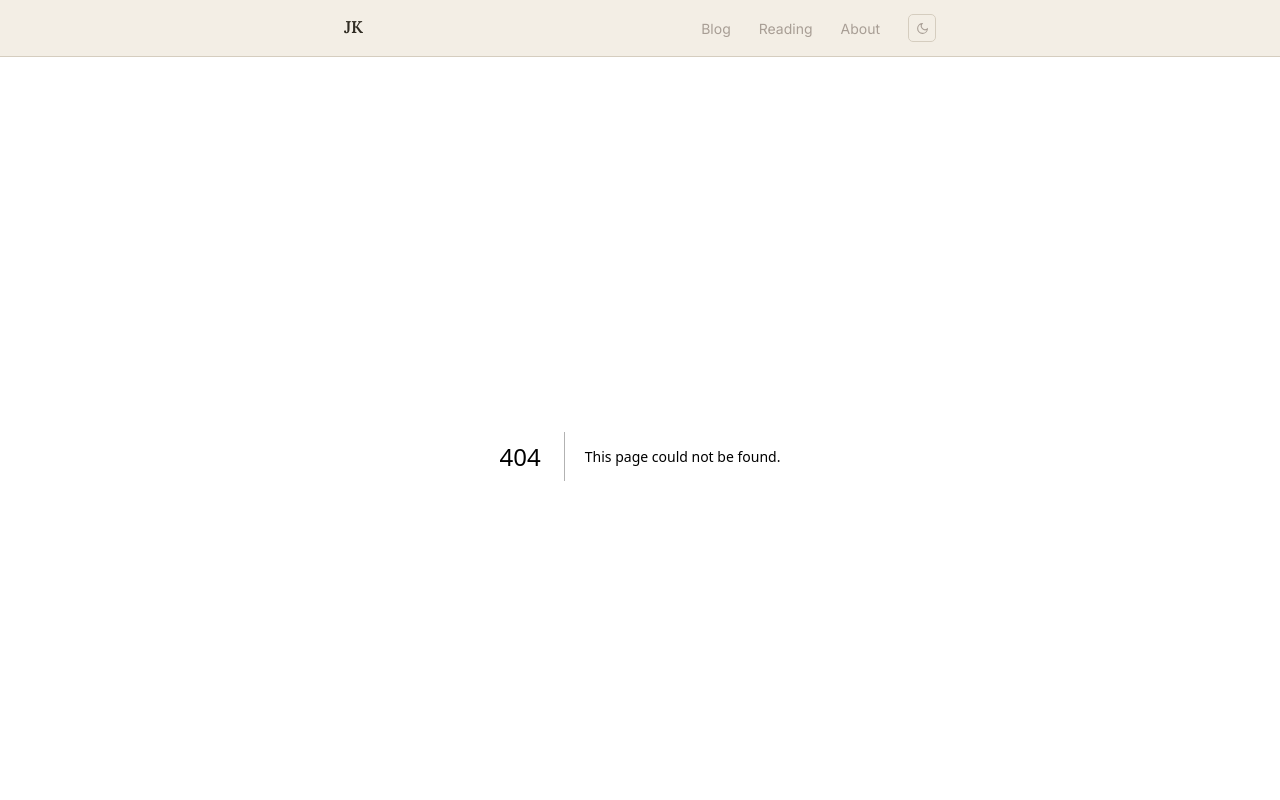
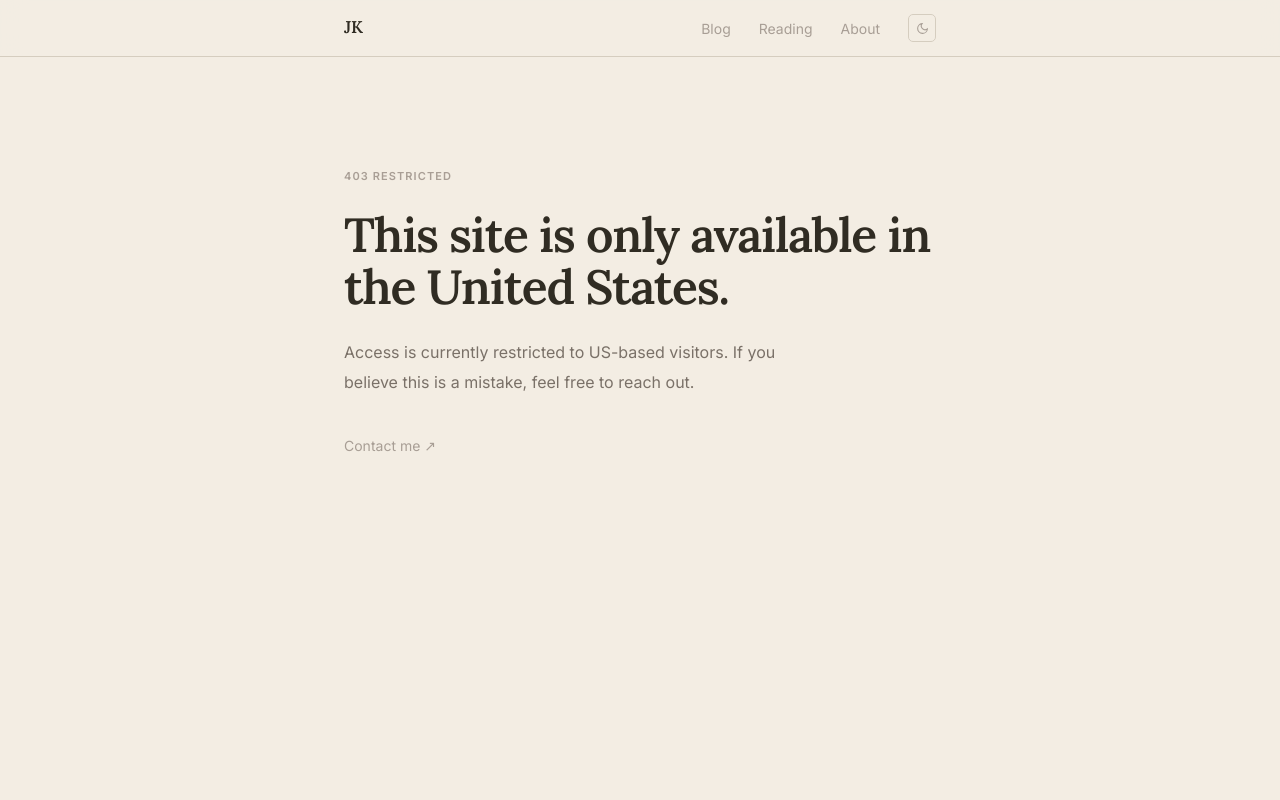
Before and after one commit to jeevesh2002/v5.jeeveshkrishna.com, a Next.js app: page /blocked in a window 1280 px wide. Before the commit this address had no page. Shown: the top 800 px of the page. Built offline with nearby package versions, Linux system fonts and the light colour scheme.

Commit message:
Add middleware for geo-restriction and create blocked page

```diff
--- /dev/null
+++ b/app/blocked/page.tsx
@@ -0,0 +1,59 @@
+import type { Metadata } from "next";
+import Link from "next/link";
+
+export const metadata: Metadata = {
+  title: "Access Restricted",
+};
+
+export default function BlockedPage() {
+  return (
+    <div style={{ maxWidth: "640px", margin: "0 auto", padding: "0 24px" }}>
+      <section style={{ paddingTop: "7rem", paddingBottom: "5.5rem" }}>
+        <p style={{
+          fontSize: "0.6875rem",
+          fontWeight: 600,
+          color: "var(--text-4)",
+          letterSpacing: "0.1em",
+          textTransform: "uppercase",
+          marginBottom: "1.5rem",
+        }}>
+          403 Restricted
+        </p>
+
+        <h1 style={{
+          fontFamily: "var(--font-lora), serif",
+          fontSize: "clamp(2rem, 6vw, 3rem)",
+          fontWeight: 600,
+          lineHeight: 1.1,
+          letterSpacing: "-0.025em",
+          color: "var(--text-1)",
+          marginBottom: "1.5rem",
+        }}>
+          This site is only available in the United States.
+        </h1>
+
+        <p style={{
+          fontSize: "1rem",
+          color: "var(--text-3)",
+          lineHeight: 1.85,
+          maxWidth: "480px",
+          marginBottom: "2.25rem",
+        }}>
+          Access is currently restricted to US-based visitors. If you believe
+          this is a mistake, feel free to reach out.
+        </p>
+
+        <Link
+          href="mailto:contactme@jeeveshkrishna.com"
+          style={{
+            fontSize: "0.875rem",
+            color: "var(--text-4)",
+            textDecoration: "none",
+          }}
+        >
+          Contact me ↗
+        </Link>
+      </section>
+    </div>
+  );
+}
--- /dev/null
+++ b/middleware.ts
@@ -0,0 +1,18 @@
+import { NextResponse } from "next/server";
+import type { NextRequest } from "next/server";
+
+export function middleware(request: NextRequest) {
+  const country = request.geo?.country;
+
+  // Allow if country is unknown (local dev) or US
+  if (!country || country === "US") {
+    return NextResponse.next();
+  }
+
+  return NextResponse.redirect(new URL("/blocked", request.url));
+}
+
+export const config = {
+  // Run on all routes except /blocked itself, static assets, and Next.js internals
+  matcher: "/((?!blocked|_next/static|_next/image|favicon.ico).*)",
+};
```
